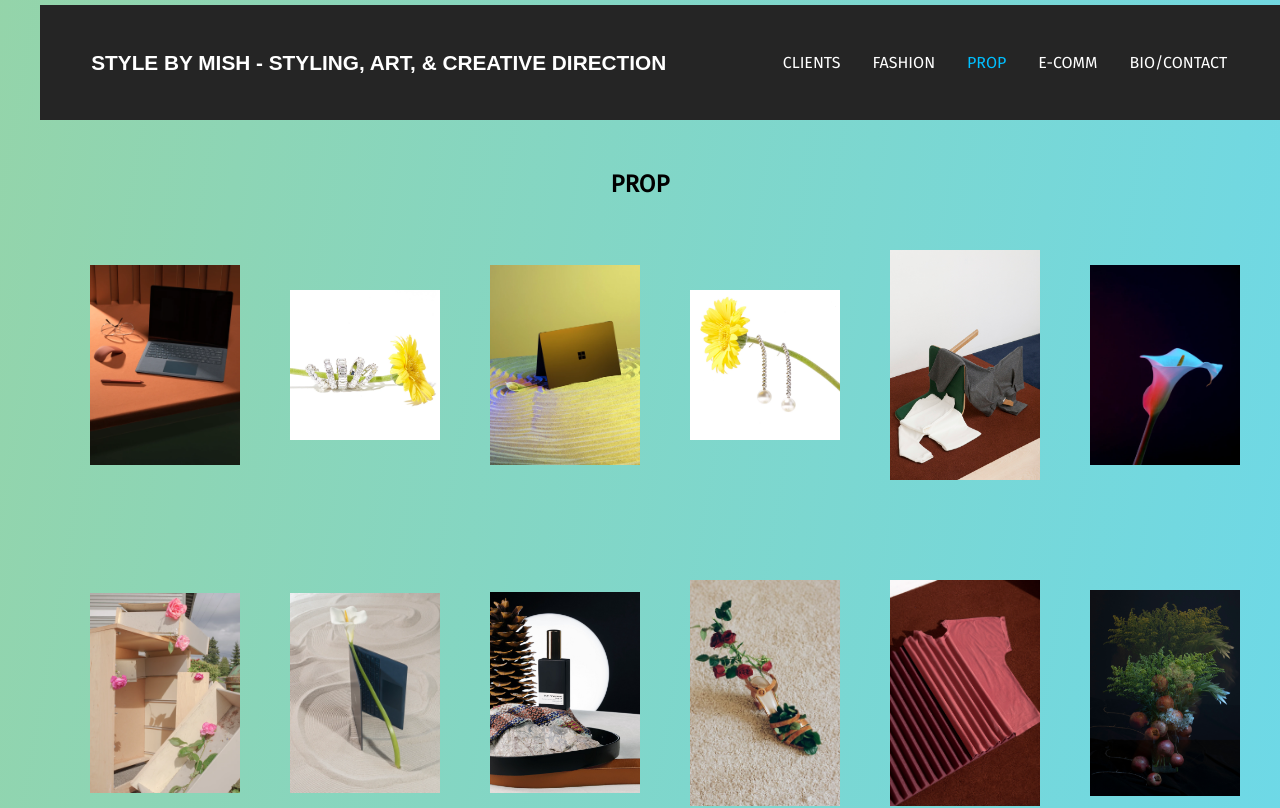
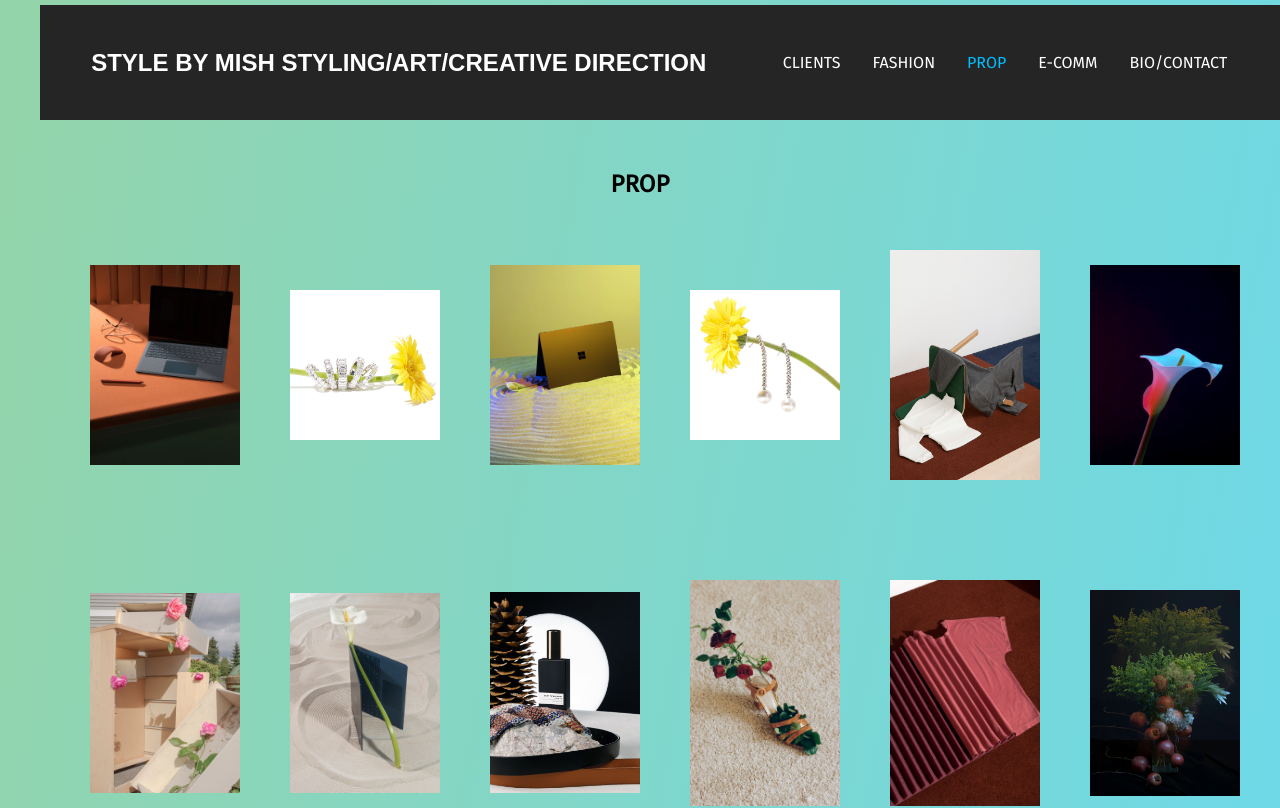
Before and after one commit to ErikDodd/mishnar, a React (Create React App) app: page /prop in a window 1280 px wide. Shown: the top 808 px of the page. Built offline with nearby package versions, Linux system fonts and the light colour scheme.

Commit message:
Style adjustments to the nav

```diff
--- a/src/App.css
+++ b/src/App.css
@@ -95,7 +95,7 @@ body {
 } */
 
 
-h5,
+
 h1 {
   display: flex;
   justify-content: flex-start;
@@ -111,6 +111,7 @@ h1 {
   width: 100%;
   background-color: #f9f9f9;
 }
+
 
 h2 {
   position: fixed;
--- a/src/components/Navbar/NavbarElements.js
+++ b/src/components/Navbar/NavbarElements.js
@@ -27,7 +27,20 @@ export const NavTitle = styled.h1`
   align-items: center;
   margin: 0;
   padding-right: 1rem;
+
+  &.title {
+    font-size: 24px !important;
+    font-weight: bold !important;
+    text-align: center
+  }
+
+  & .subtitle {
+    display: block !important;
+    font-size: 16px !important;
+    font-weight: normal !important;
+  }
 `;
+
 
 export const NavLinkContainer = styled.div`
   display: flex;
--- a/src/components/Navbar/index.js
+++ b/src/components/Navbar/index.js
@@ -14,8 +14,8 @@ const Navbar = () => {
         <>
             <Nav>
                 <NavHeader>
-                    <NavTitle>
-                        STYLE BY MISH - STYLING, ART, & CREATIVE DIRECTION
+                    <NavTitle className="title">
+                        STYLE BY MISH STYLING/ART/CREATIVE DIRECTION
                     </NavTitle>
                 </NavHeader>
                 <Bars />
```
Also changed, not shown: src/Header.js (+5 -3 lines).
